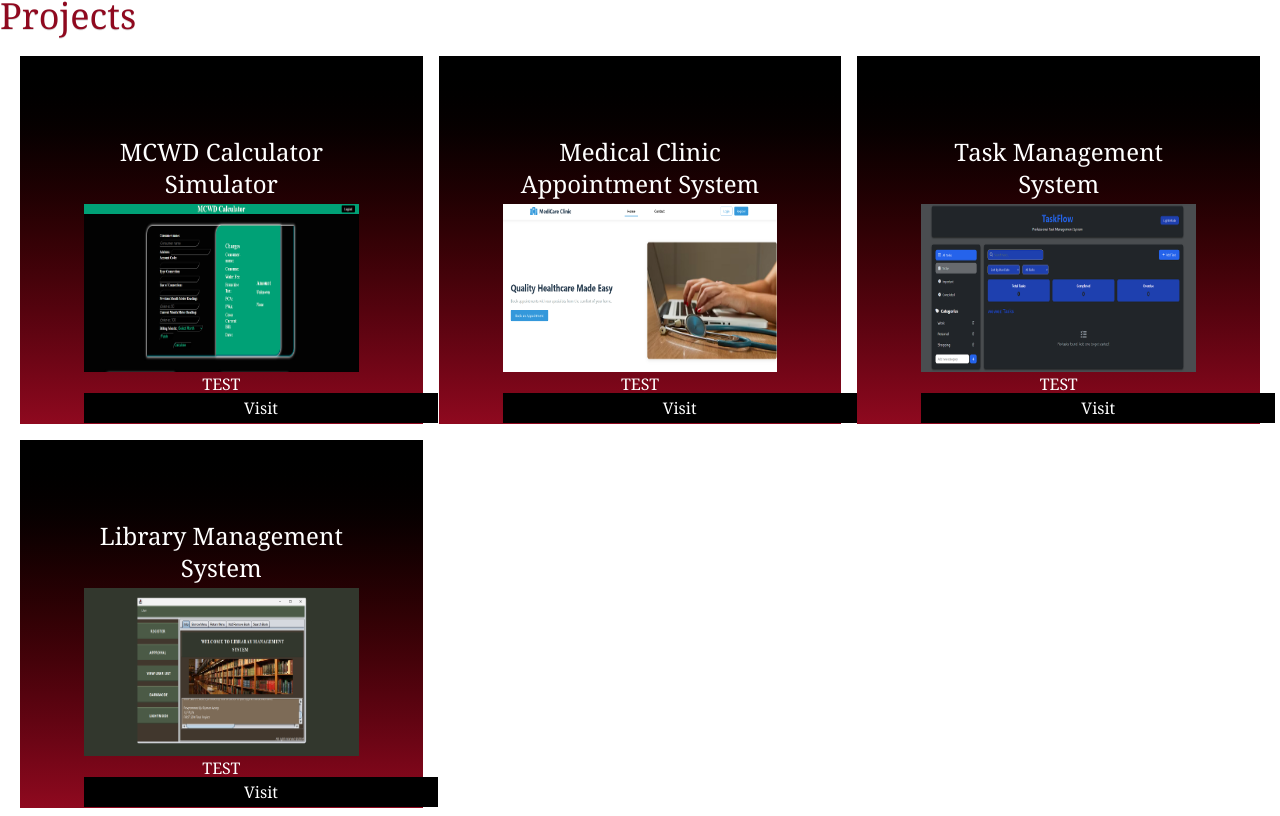
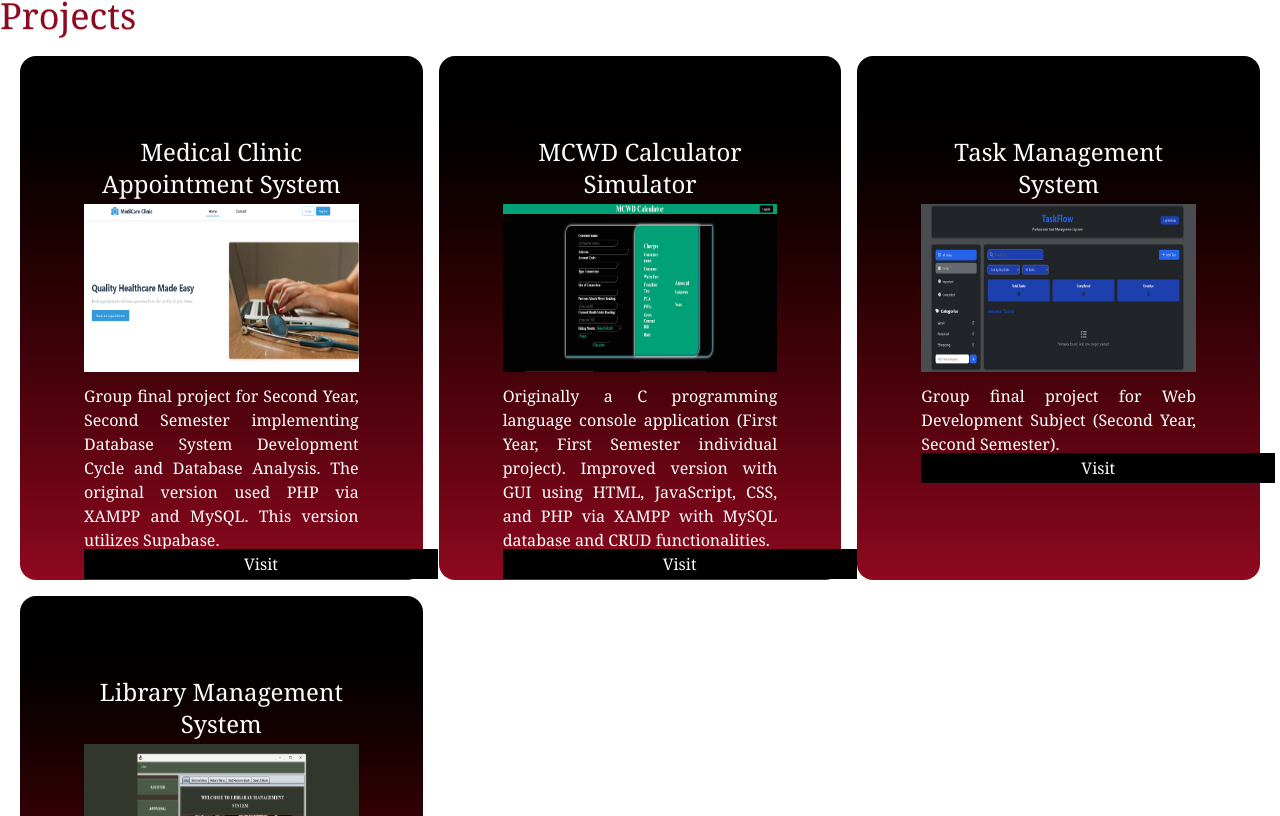
Before and after one commit to Riymon/Portfolio, a React (Vite) app: page /projects in a window 1280 px wide. Shown: the part 564-1380 px from the top of the page. Built offline with nearby package versions, Linux system fonts and the light colour scheme.

Commit message:
added contents in projects

```diff
--- a/src/Background.jsx
+++ b/src/Background.jsx
@@ -3,7 +3,6 @@ function Background(){
 
     return(
         <section id="back-sec" className="relative w-full h-[68vh] bg-gradient-to-b from-[#000000] to-[#8f091f] overflow-hidden animate-fadeInUp">
-            {/* Background Curved Shape */}
             <div className="absolute bottom-0 w-full h-[10vh] bg-gradient-to-t from-[#000000] rounded-t-[0%] opacity-90 delay-5"></div>
 
             <div className="background">
--- a/src/Content.jsx
+++ b/src/Content.jsx
@@ -7,17 +7,25 @@ function Content(content) {
   let arr = [];
    if(content.title == 'Projects'){
      arr = [
-        {id:1, h: 'MCWD Calculator Simulator', img: mcwd, p: 'TEST', a: 'https://riymon.github.io/MCWD/'},
-        {id:2, h: 'Medical Clinic Appointment System', img: mclinic, p: 'TEST', a: 'https://riymon.github.io/MedClinicAppointmentSystem/'},
-        {id:3, h: 'Task Management System', img: task, p: 'TEST', a: 'https://task-manager-six-xi-98.vercel.app/'},
-        {id:4, h: 'Library Management System', img: guilibms, p: 'TEST', a: 'https://github.com/Riymon/GUI-Library-Management-System'},
+        {id:1, h: 'Medical Clinic Appointment System', img: mclinic,
+           p: 'Group final project for Second Year, Second Semester implementing Database System Development Cycle and Database Analysis. The original version used PHP via XAMPP and MySQL. This version utilizes Supabase.',
+          a: 'https://riymon.github.io/MedClinicAppointmentSystem/'},
+        {id:2, h: 'MCWD Calculator Simulator', img: mcwd,
+          p: 'Originally a C programming language console application (First Year, First Semester individual project). Improved version with GUI using HTML, JavaScript, CSS, and PHP via XAMPP with MySQL database and CRUD functionalities.',
+          a: 'https://riymon.github.io/MCWD/'},
+        {id:3, h: 'Task Management System', img: task,
+          p: 'Group final project for Web Development Subject (Second Year, Second Semester).',
+          a: 'https://task-manager-six-xi-98.vercel.app/'},
+        {id:4, h: 'Library Management System', img: guilibms,
+          p: 'Solo project inspired by Second Year, First Semester final group project. Enhanced version with GUI using Java.',
+          a: 'https://github.com/Riymon/GUI-Library-Management-System'},
       ];
   }
   else if(content.title == 'My Services' ) {
     arr = [
-      {id:1, h: 'HTML', p: 'HTML'},
-      {id:2, h: 'HTML', p: 'HTML'},
-      {id:3, h: 'HTML', p: 'HTML'}
+      {id:1, h: 'Web Development', p: 'HTML'},
+      {id:2, h: 'Database System Development Cycle and Database Analysis.', p: 'HTML'},
+      {id:3, h: 'Test', p: 'HTML'}
     ]
   }
   return (
@@ -25,14 +33,14 @@ function Content(content) {
     <h1 id={content.tag} className="text2 pr-290 text-shadow-2xs text-4xl">{content.title}</h1>
     <div className="cons text1 grid grid-cols-3 gap-4 h-auto my-2 p-5">
         {arr.map((arrs) => (
-          <div key={arrs.id} className="subcontent content custom-gradient  hover:animate-fadeInUp hover:bg-red-500">
+          <div key={arrs.id} className="subcontent content custom-gradient  hover:animate-fadeInUp hover:bg-[#8f091f] rounded-2xl ">
             <h1 className="text-2xl pb-1">{arrs.h}</h1>
             {content.title === 'Projects' && (
               <img className="h-42" src={arrs.img} alt={arrs.h} />
             )}
-            {content.title === 'Projects' && (<p>{arrs.p}</p>)}
+            {content.title === 'Projects' && (<p className='text-justify pt-3 '>{arrs.p}</p>)}
             {content.title === 'Projects' && (<a  className="px-40 py-1 hover:shadow-5xl hover:text-[#8f091f] hover:shadow-[#08d2b0] bg-black rounded-1xl " href={arrs.a}>Visit</a>)}
-            <a className='' target='_blank' href={arrs.a}></a>
+            {content.title === 'My Services' && (<p>{arrs.p}</p>)}
           </div>
         ))}
     </div>
```
